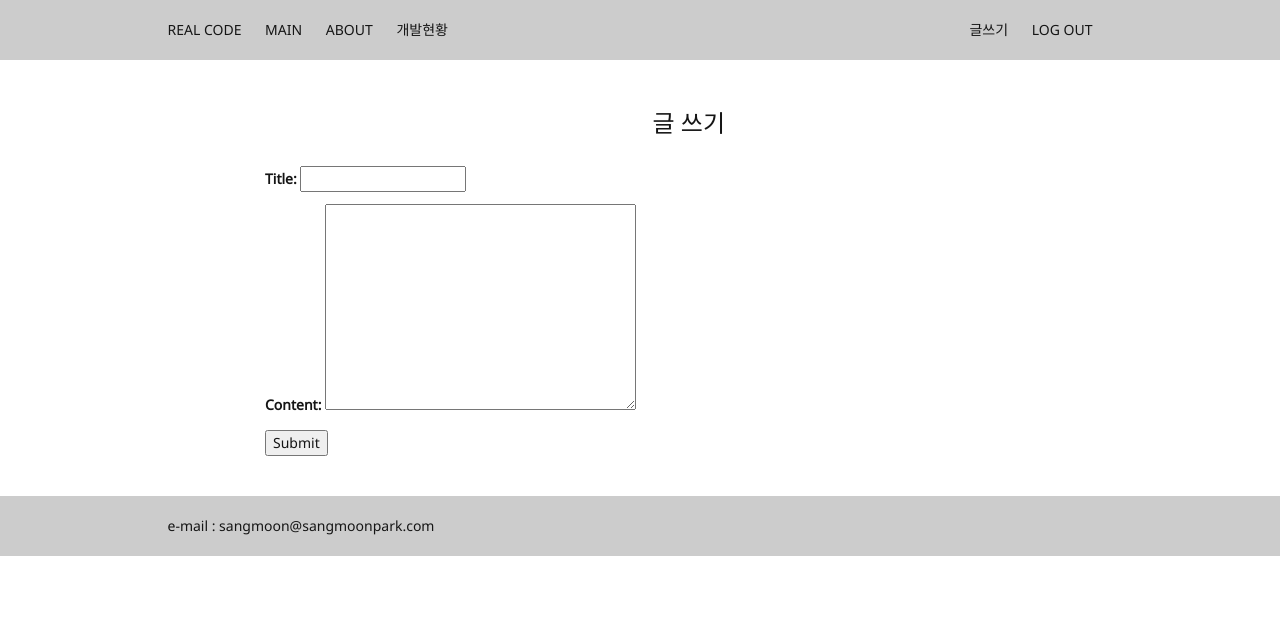
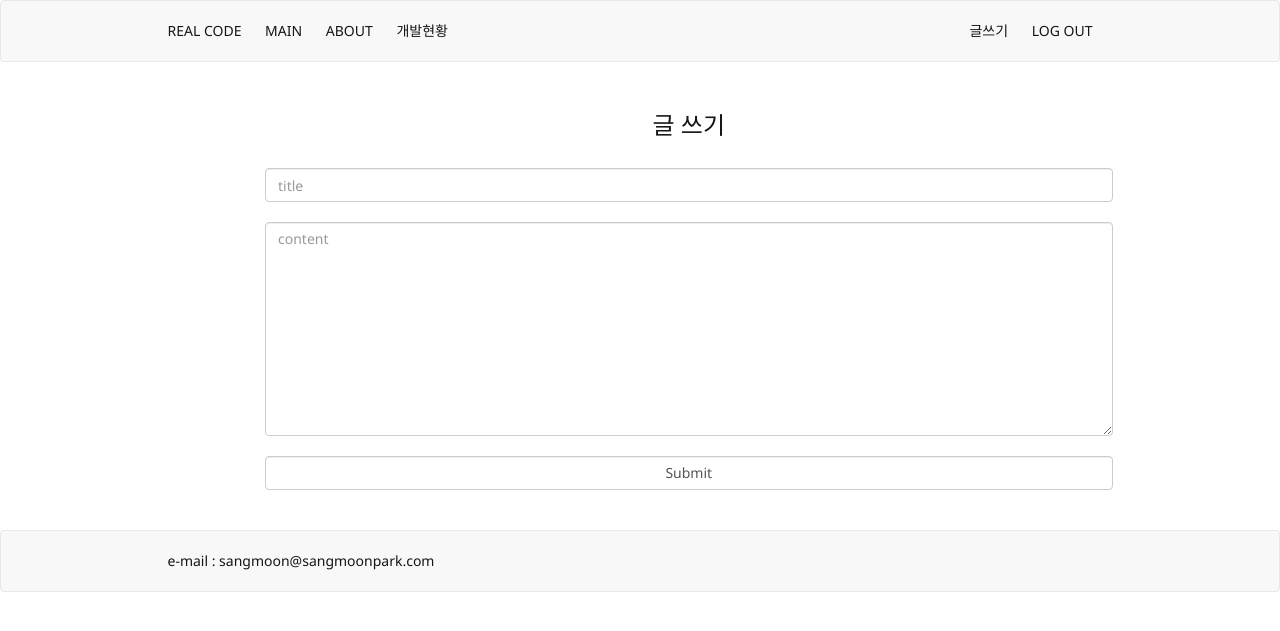
Before and after one commit to sangmoon/blog_project, a Django app: page /write in a window 1280 px wide. Shown: the top 631 px of the page. Run offline with Django 3.2, Linux system fonts and the light colour scheme; the visitor is signed in with stand-in values (Sample User, id 1); some libraries are stand-ins or nearby versions; some web fonts are replaced.

Commit message:
form 계속 수정 중

```diff
--- a/apps/forms.py
+++ b/apps/forms.py
@@ -4,6 +4,19 @@ from .models import Article
 
 
 class ArticleForm(forms.ModelForm):
+
     class Meta:
         model = Article
+        fields = ('title', 'content',)
         exclude = ('user', 'created_at', 'updated_at',)
+        widgets = {
+            'title': forms.fields.TextInput(attrs={
+                'placeholder': 'title',
+                'class': 'form-control input-md',
+            }),
+
+            'content': forms.Textarea(attrs={
+                'placeholder': 'content',
+                'class': 'form-control input-md',
+            }),
+        }
--- a/apps/static/base.css
+++ b/apps/static/base.css
@@ -21,8 +21,8 @@ header a{
 nav{
     padding:2rem 0rem 1rem 0rem;
     /*border-bottom-style: ridge;
-    border-width: thin;*/
-    background-color: #cccccc;
+    border-width: thin;
+    background-color: #cccccc;*/
 }
 
 nav a{
@@ -70,8 +70,11 @@ footer{
     width:100%;
     /*border-top-style: ridge;*/
     margin-top: 2rem;
+}
 
-    background-color: #cccccc;
+footer #footer{
+    margin-bottom: 0rem;
+
 }
 
 footer ul{
--- a/apps/templates/base.html
+++ b/apps/templates/base.html
@@ -14,7 +14,7 @@
     <body>
 
         <header>
-            <nav class="nav">
+            <nav class="navbar navbar-default" role="navigation">
                 <div class="container">
                     <div class="row">
                         <div class="col-md-10 col-xs-12 col-md-offset-1 col-xs-offset-0">
@@ -52,6 +52,7 @@
         </article>
 
         <footer>
+            <div class="navbar navbar-default" id="footer">
                 <div class="container">
                     <div class="row">
                         <div class="col-md-10 col-md-offset-1">
@@ -61,6 +62,7 @@
                         </div>
                     </div>
                 </div>
+            </nav>
         </footer>
     </body>
 </html>
--- a/apps/templates/write_article.html
+++ b/apps/templates/write_article.html
@@ -6,8 +6,17 @@
         </div>
         <form method="POST">
             {% csrf_token %}
-            {{form.as_p}}
-            <input type="submit" value="Submit" id="submit" />
+            {% if form.errors %}
+                <div class="form-group">
+                    <span class="help-block">{{form.errors}}</span>
+                </div>
+            {% endif %}
+            {{form.title}}
+            <br>
+
+            {{form.content}}
+            <br>
+            <input type="submit" value="Submit" id="submit" class="form-control"/>
         </form>
     </article>
 {% endblock %}
```
Lines whose indentation alone changed are shown as unchanged.
